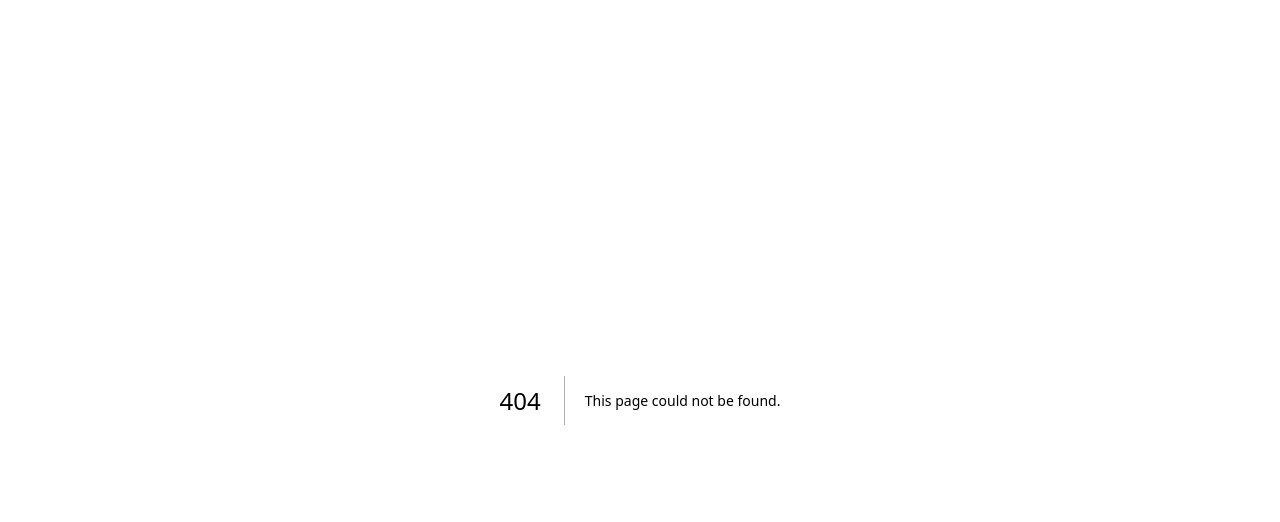
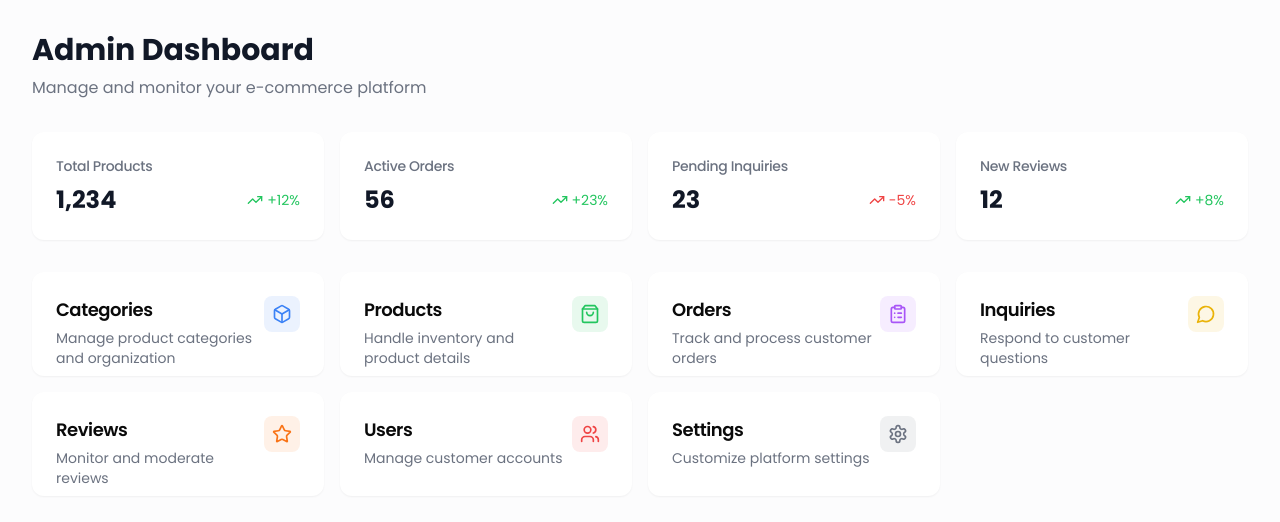
Before and after one commit to PraveenAththanayake/Ecommerce_System, a Next.js app in the folder client/: page /admin in a window 1280 px wide. Before the commit this address had no page. Shown: the top 522 px of the page. Built offline with nearby package versions, Linux system fonts and the light colour scheme.

Commit message:
feat: create the admin page

```diff
--- /dev/null
+++ b/client/app/admin/page.tsx
@@ -0,0 +1,180 @@
+"use client";
+
+import React from "react";
+import { useRouter } from "next/navigation";
+import {
+  Card,
+  CardContent,
+  CardDescription,
+  CardHeader,
+  CardTitle,
+} from "@/components/ui/card";
+import {
+  ShoppingBag,
+  Box,
+  MessageCircle,
+  ClipboardList,
+  Star,
+  Users,
+  Settings,
+  TrendingUp,
+} from "lucide-react";
+
+const AdminDashboard = () => {
+  const router = useRouter();
+
+  const adminFeatures = [
+    {
+      title: "Categories",
+      description: "Manage product categories and organization",
+      icon: <Box />,
+      path: "/admin/category",
+      color: "bg-blue-500/10 text-blue-500",
+    },
+    {
+      title: "Products",
+      description: "Handle inventory and product details",
+      icon: <ShoppingBag />,
+      path: "/admin/products",
+      color: "bg-green-500/10 text-green-500",
+    },
+    {
+      title: "Orders",
+      description: "Track and process customer orders",
+      icon: <ClipboardList />,
+      path: "/admin/orders",
+      color: "bg-purple-500/10 text-purple-500",
+    },
+    {
+      title: "Inquiries",
+      description: "Respond to customer questions",
+      icon: <MessageCircle />,
+      path: "/admin/inquiries",
+      color: "bg-yellow-500/10 text-yellow-500",
+    },
+    {
+      title: "Reviews",
+      description: "Monitor and moderate reviews",
+      icon: <Star />,
+      path: "/admin/reviews",
+      color: "bg-orange-500/10 text-orange-500",
+    },
+    {
+      title: "Users",
+      description: "Manage customer accounts",
+      icon: <Users />,
+      path: "/admin/users",
+      color: "bg-red-500/10 text-red-500",
+    },
+    {
+      title: "Settings",
+      description: "Customize platform settings",
+      icon: <Settings />,
+      path: "/admin/settings",
+      color: "bg-gray-500/10 text-gray-500",
+    },
+  ];
+
+  const quickStats = [
+    {
+      title: "Total Products",
+      value: "1,234",
+      trend: "+12%",
+      trendColor: "text-green-500",
+    },
+    {
+      title: "Active Orders",
+      value: "56",
+      trend: "+23%",
+      trendColor: "text-green-500",
+    },
+    {
+      title: "Pending Inquiries",
+      value: "23",
+      trend: "-5%",
+      trendColor: "text-red-500",
+    },
+    {
+      title: "New Reviews",
+      value: "12",
+      trend: "+8%",
+      trendColor: "text-green-500",
+    },
+  ];
+
+  return (
+    <div className="min-h-screen bg-gray-50/50 p-4 sm:p-6 lg:p-8">
+      <div className="max-w-7xl mx-auto">
+        {/* Header Section */}
+        <div className="mb-8 space-y-2">
+          <h1 className="text-2xl sm:text-3xl font-bold text-gray-900">
+            Admin Dashboard
+          </h1>
+          <p className="text-gray-500 text-sm sm:text-base">
+            Manage and monitor your e-commerce platform
+          </p>
+        </div>
+
+        {/* Quick Stats Section */}
+        <div className="grid grid-cols-1 sm:grid-cols-2 lg:grid-cols-4 gap-4 mb-8">
+          {quickStats.map((stat) => (
+            <Card
+              key={stat.title}
+              className="border-none shadow-sm hover:shadow-md transition-all"
+            >
+              <CardHeader className="pb-2">
+                <CardTitle className="text-sm font-medium text-gray-500">
+                  {stat.title}
+                </CardTitle>
+              </CardHeader>
+              <CardContent className="pt-0">
+                <div className="flex items-center justify-between">
+                  <span className="text-2xl font-bold text-gray-900">
+                    {stat.value}
+                  </span>
+                  <div
+                    className={`flex items-center ${stat.trendColor} text-sm`}
+                  >
+                    <TrendingUp className="w-4 h-4 mr-1" />
+                    {stat.trend}
+                  </div>
+                </div>
+              </CardContent>
+            </Card>
+          ))}
+        </div>
+
+        {/* Features Grid */}
+        <div className="grid grid-cols-1 sm:grid-cols-2 lg:grid-cols-3 xl:grid-cols-4 gap-4">
+          {adminFeatures.map((feature) => (
+            <Card
+              key={feature.title}
+              className="border-none shadow-sm hover:shadow-md transition-all cursor-pointer group"
+              onClick={() => router.push(feature.path)}
+            >
+              <CardHeader className="pb-2">
+                <div className="flex items-start justify-between">
+                  <div className="space-y-1">
+                    <CardTitle className="text-base sm:text-lg font-semibold">
+                      {feature.title}
+                    </CardTitle>
+                    <CardDescription className="text-sm text-gray-500 line-clamp-2">
+                      {feature.description}
+                    </CardDescription>
+                  </div>
+                  <div
+                    className={`p-2 rounded-lg ${feature.color} transition-colors`}
+                  >
+                    {React.cloneElement(feature.icon, { className: "w-5 h-5" })}
+                  </div>
+                </div>
+              </CardHeader>
+            </Card>
+          ))}
+        </div>
+      </div>
+    </div>
+  );
+};
+
+export default AdminDashboard;
```
